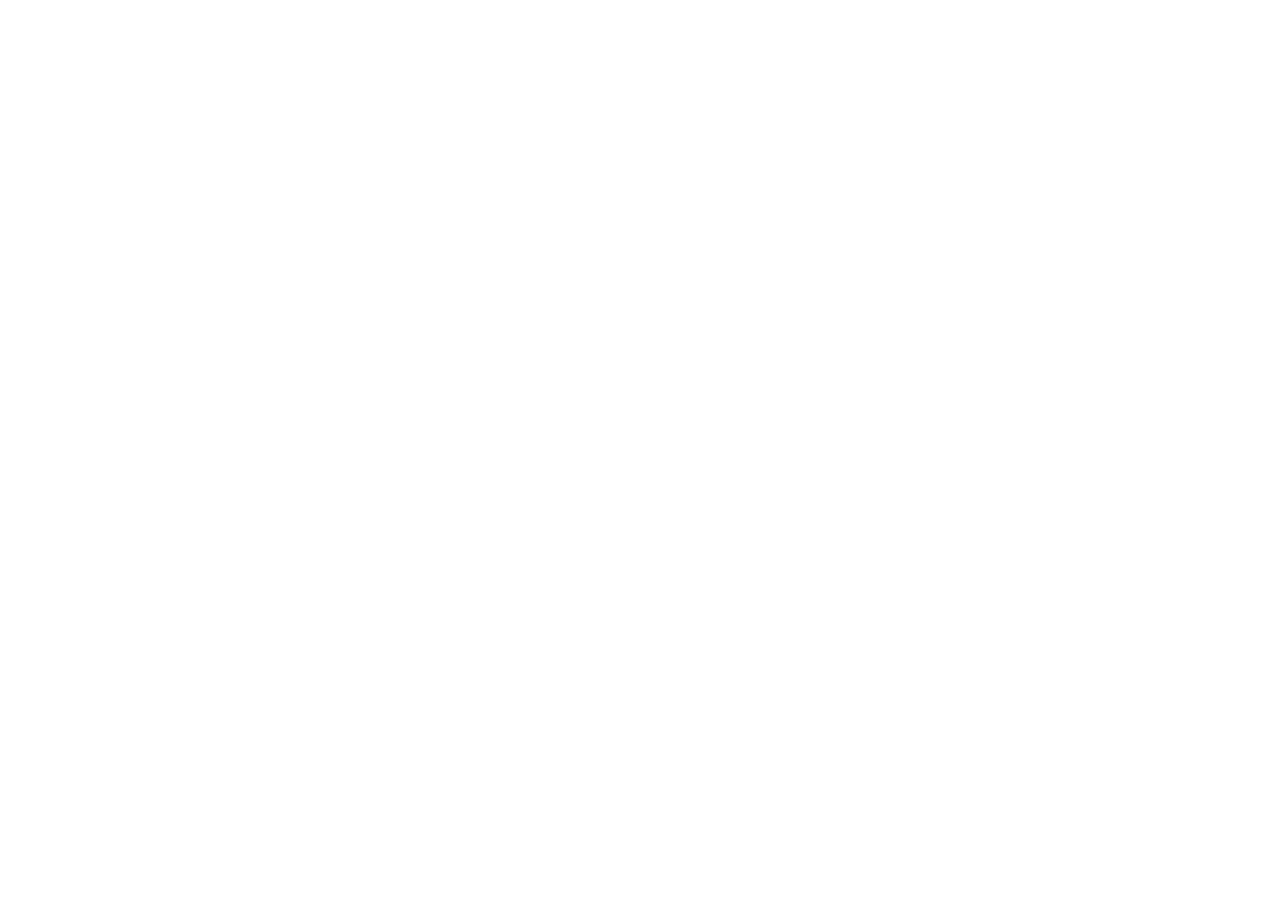
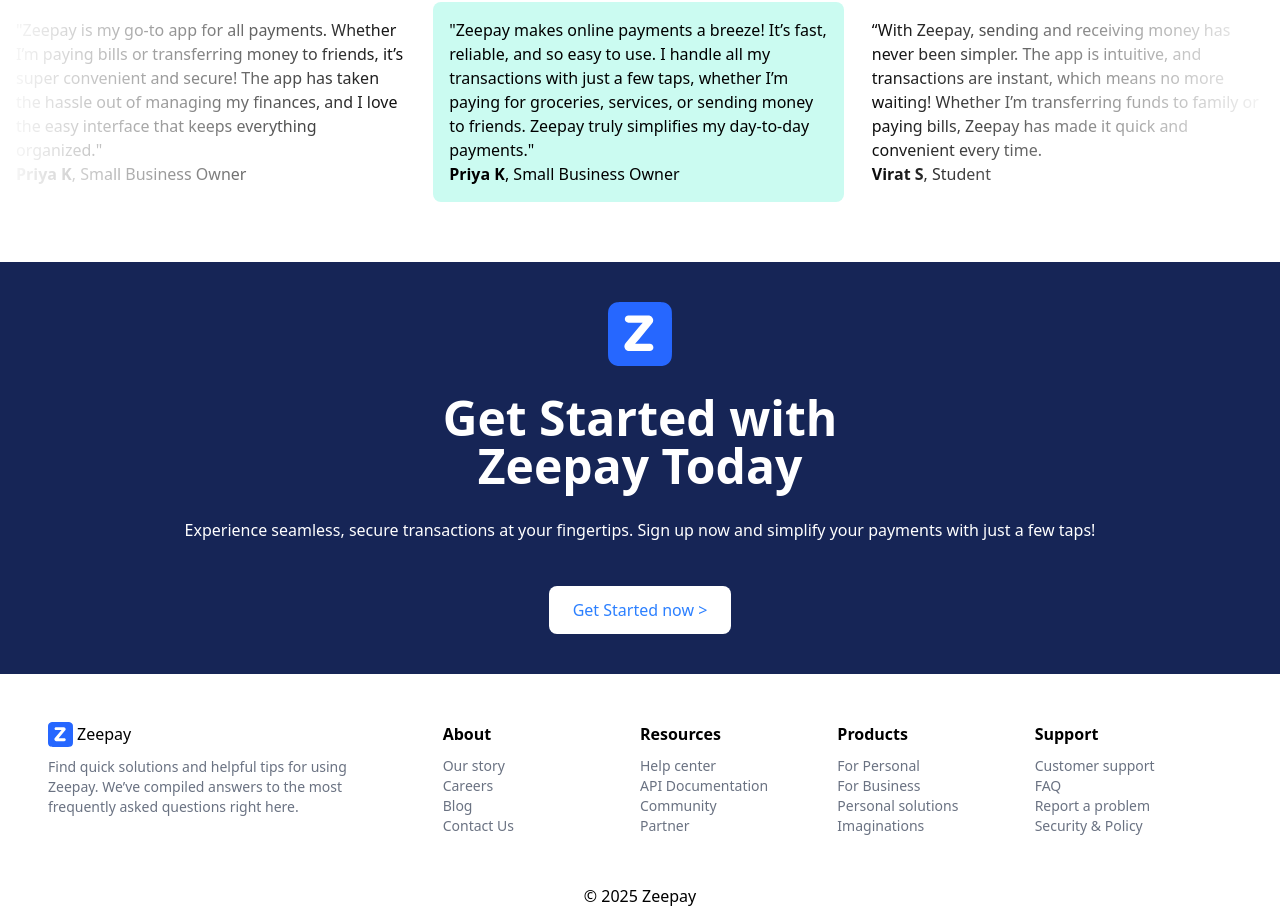
Before and after one commit to Johnedorhe/zeepay-replica, a React (Vite) app: page /zeepay-replica/pricing in a window 1280 px wide. Shown: the part 1661-2569 px from the top of the page. Before the commit the page ends 1555 px from the top, so only its background shows below. Built offline with nearby package versions, Linux system fonts and the light colour scheme.

Commit message:
Pricing done

```diff
--- a/src/pages/pricing.jsx
+++ b/src/pages/pricing.jsx
@@ -220,6 +220,79 @@
           </table>
         </article>
       </section>
+
+      <section className='mt-10'>
+        <article className='space-y-8'>
+          <h1 className='text-center font-semibold text-3xl'>Customer reviews about Zeepay</h1>
+          <div className='flex justify-evenly gap-3'>
+            <div className='[mask-image:linear-gradient(to_left,black,transparent)] p-4'>
+              <p>"Zeepay is my go-to app for all payments. Whether I’m paying bills or transferring money to friends, it’s super convenient and secure! The app has taken the hassle out of managing my finances, and I love the easy interface that keeps everything organized."</p>
+              <p><span className='font-semibold'>Priya K</span>, Small Business Owner</p>
+            </div>
+            <div className='bg-teal-100 p-4 rounded-lg'><p>"Zeepay makes online payments a breeze! It’s fast, reliable, and so easy to use. I handle all my transactions with just a few taps, whether I’m paying for groceries, services, or sending money to friends. Zeepay truly simplifies my day-to-day payments."</p>
+            <p><span className='font-semibold'>Priya K</span>, Small Business Owner</p>
+            </div>
+            <div className='[mask-image:linear-gradient(to_right,black,transparent)] p-4'><p>“With Zeepay, sending and receiving money has never been simpler. The app is intuitive, and transactions are instant, which means no more waiting! Whether I’m transferring funds to family or paying bills, Zeepay has made it quick and convenient every time.</p>
+            <p><span className='font-semibold'>Virat S</span>, Student</p>
+            </div>
+          </div>
+        </article>
+
+        <article className='bg-blue-950 text-white text-center p-10 mt-15 space-y-7'>
+          <div><img src="logo.svg" alt="Zeepay Logo" width={64} height={64} className='mx-auto' /></div>
+          <h2 className='font-semibold text-5xl'>Get Started with <span className='block'> Zeepay Today</span></h2>
+          <p>Experience seamless, secure transactions at your fingertips. Sign up now and simplify your payments with just a few taps!</p>
+          <button className="bg-white text-blue-500 px-6 py-3 rounded-lg mt-4">Get Started now &gt;</button>
+        </article>
+      </section>
+           <section className='w-full p-12'>
+        <article className='flex justify-between items-start w-full'>
+          <div className='flex-2'>
+            <div className='flex gap-1 mb-2.5'>
+              <img src="/zeepay-replica/logo.svg" alt="logo" width={25} /> Zeepay
+            </div>
+            <p className='text-sm text-gray-500'>Find quick solutions and helpful tips for using <span className='block'> Zeepay. We’ve compiled answers to the most</span> <span className='block'> frequently asked questions right here.</span></p>
+          </div>
+          <div className='flex-1'>
+            <p className='font-semibold mb-2.5'>About</p>
+            <div className='flex flex-col'>
+            <a href="#" className='text-sm text-gray-500'>Our story</a>
+            <a href="#" className='text-sm text-gray-500'>Careers</a>
+            <a href="#" className='text-sm text-gray-500'>Blog</a>
+            <a href="#" className='text-sm text-gray-500'>Contact Us</a>
+            </div>
+          </div>
+          <div className='flex-1'>
+            <p className='font-semibold mb-2.5'>Resources</p>
+            <div className='flex flex-col'>
+            <a href="#" className='text-sm text-gray-500'>Help center</a>
+            <a href="#" className='text-sm text-gray-500'>API Documentation</a>
+            <a href="#" className='text-sm text-gray-500'>Community</a>
+            <a href="#" className='text-sm text-gray-500'>Partner</a>
+            </div>
+          </div>
+          <div className='flex-1'>
+            <p className='font-semibold mb-2.5'>Products</p>
+            <div className='flex flex-col'>
+            <a href="#" className='text-sm text-gray-500'>For Personal</a>
+            <a href="#" className='text-sm text-gray-500'>For Business</a>
+            <a href="#" className='text-sm text-gray-500'>Personal solutions</a>
+            <a href="#" className='text-sm text-gray-500'>Imaginations</a>
+            </div>
+          </div>
+          <div className='flex-1'>
+            <p className='font-semibold mb-2.5'>Support</p>
+            <div className='flex flex-col'>
+            <a href="#" className='text-sm text-gray-500'>Customer support</a>
+            <a href="#" className='text-sm text-gray-500'>FAQ</a>
+            <a href="#" className='text-sm text-gray-500'>Report a problem</a>
+            <a href="#" className='text-sm text-gray-500'>Security & Policy</a>
+            </div>
+          </div>
+        </article>
+      </section>
+
+      <footer className='text-center'>&copy; {new Date().getFullYear()} Zeepay</footer>
     </div>
   )
 }
```
